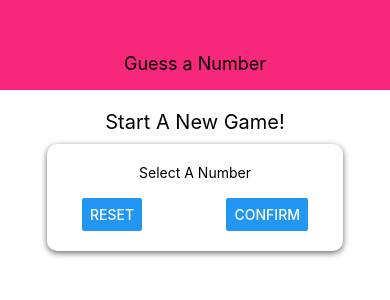
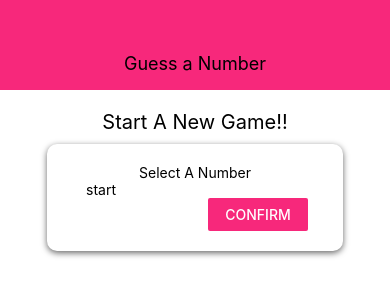
Before and after one commit to anamhussain2601/React-Native-App, a React Native app: screen / in a window 390 px wide. Shown: the top 300 px of the page. Built offline with nearby package versions, Linux system fonts and the light colour scheme.

Commit message:
Color Theming with Constants

```diff
--- a/components/Header.js
+++ b/components/Header.js
@@ -1,5 +1,6 @@
 import React, {useState} from 'react';
 import { StyleSheet, Text, View, Button, TextInput } from 'react-native';
+import Colors from '../constants/colors'
 
 const Header = props => {
     return (
@@ -14,7 +15,7 @@
         width:'100%',
         height:90,
         paddingTop: 36,
-        backgroundColor: '#f7287b',
+        backgroundColor: Colors.primary,
         alignItems:'center',
         justifyContent:'center'
     },
--- /dev/null
+++ b/constants/colors.js
@@ -0,0 +1,4 @@
+export default {
+    primary : '#f7287b',
+    accent : '#c717fc '
+}
--- a/screens/StartGameScreen.js
+++ b/screens/StartGameScreen.js
@@ -1,18 +1,23 @@
 import React, { useState } from 'react';
-import { StyleSheet, Text, View, Button , TextInput } from 'react-native';
+import { StyleSheet, Text, View, Button, TextInput } from 'react-native';
 
 import Card from '../components/Card'
+import Colors from '../constants/colors'
 
 const StartGameScreen = props => {
     return (
         <View style={styles.screen}>
-            <Text style={styles.title }>Start A New Game!</Text>
+            <Text style={styles.title}>Start A New Game!!</Text>
             <Card style={styles.inputContainer}>
                 <Text>Select A Number</Text>
-                <TextInput />
+                <TextInput placeholder='start' />
                 <View style={styles.buttonContainer}>
-                    <Button title="Reset" onPress={() => { }} />
-                    <Button title="Confirm" onPress={() => { }} />
+                    <View style={styles.button}>
+                        <Button title="Reset" onPress={() => { }} color={Colors.accent}/>
+                    </View>
+                    <View style={styles.button}>
+                        <Button title="Confirm" onPress={() => { }} color={Colors.primary}/>
+                    </View>
                 </View>
             </Card>
         </View>
@@ -27,18 +32,21 @@
     },
     title: {
         fontSize: 20,
-        marginVertical:10
+        marginVertical: 10
     },
     inputContainer: {
         width: 300,
         maxWidth: '80%',
-        alignItems:'center'
+        alignItems: 'center'
     },
-    buttonContainer:{
-        flexDirection:'row',
-        width:'100%',
-        justifyContent:'space-between',
+    buttonContainer: {
+        flexDirection: 'row',
+        width: '100%',
+        justifyContent: 'space-between',
         paddingHorizontal: 15
+    },
+    button: {
+        width: 100
     }
 })
 
```
